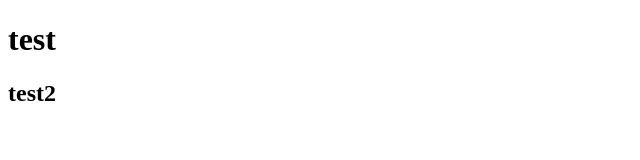
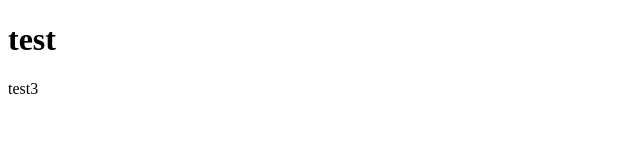
Before and after one commit to giokv/gio, a plain HTML site: page index.html in a window 1280 px wide. Shown: the full height of the page, 0-640 px from the left. Drawn offline with Linux system fonts and the light colour scheme.

Commit message:
add span tag

```diff
--- a/index.html
+++ b/index.html
@@ -5,6 +5,6 @@
 </head>
 <body>
 	<h1> test </h1>
-	<h2> test2 </h2>
+	<span>test3</span>
 </body>
 </html>
```
